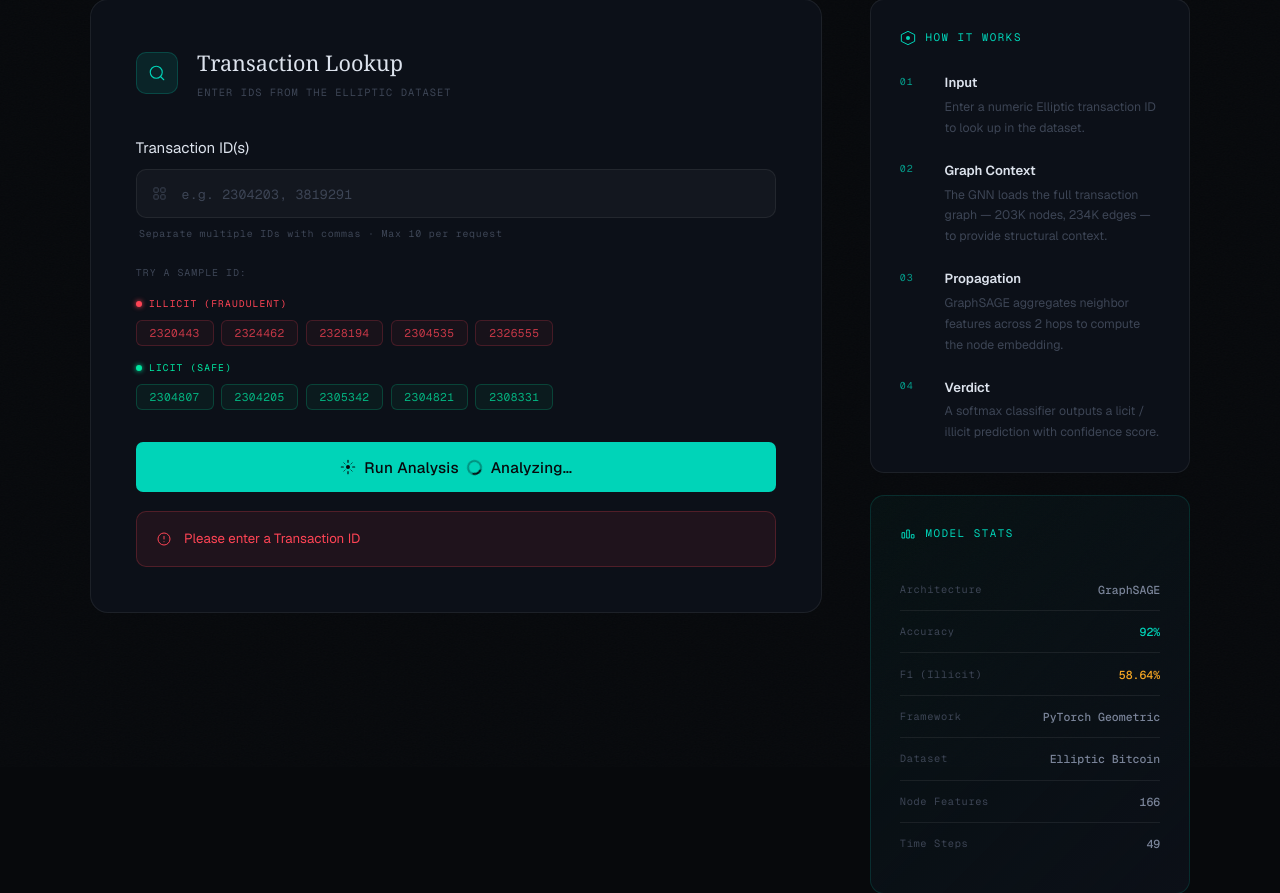
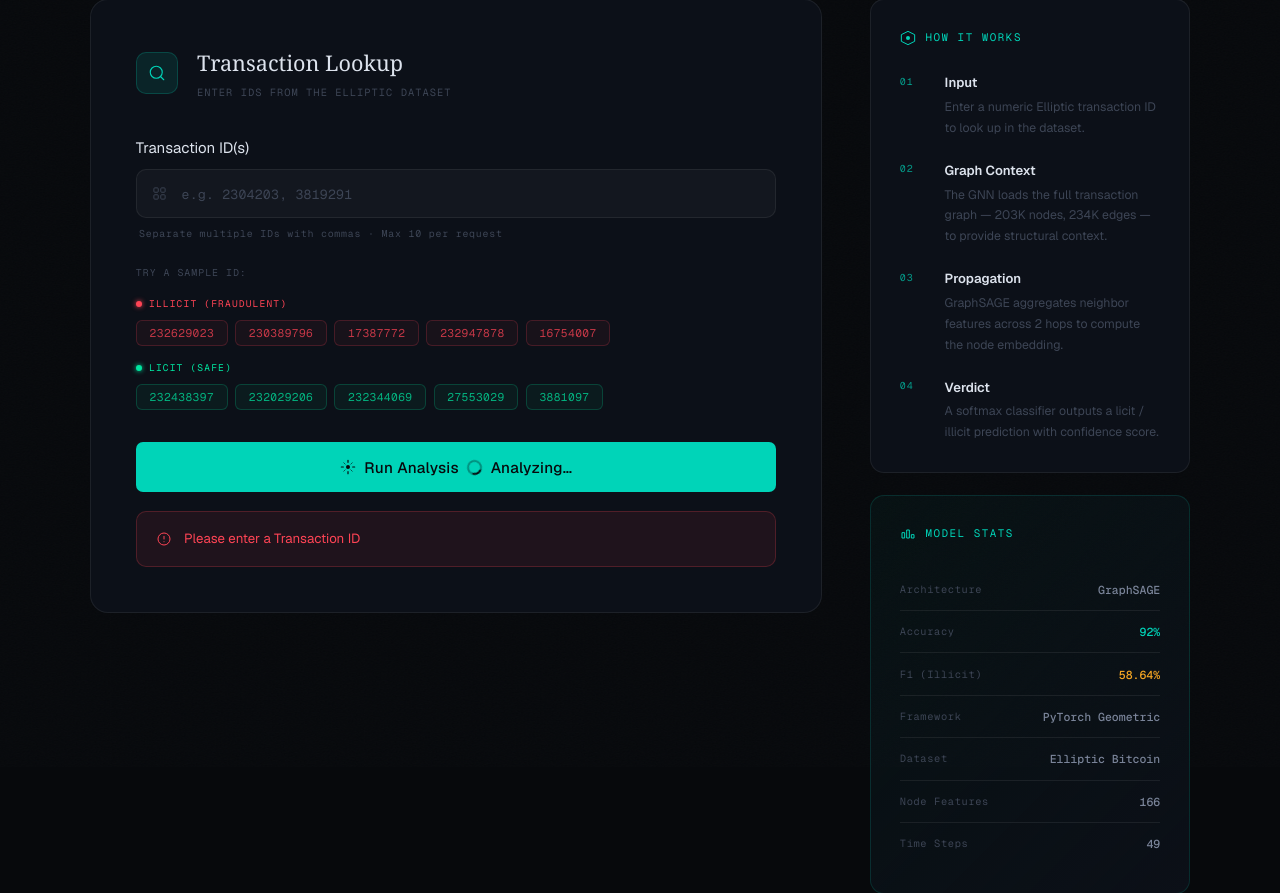
Before and after one commit to Nilansh-garg/fraud-Detection-elliptic-bitcoin, a Flask app: page /predict in a window 1280 px wide. Shown: the part 441-1334 px from the top of the page. Run offline with Flask 3, Linux system fonts and the light colour scheme; some web fonts are replaced.

Commit message:
fix: update sample transaction IDs with valid Elliptic dataset IDs

```diff
--- a/templates/predict.html
+++ b/templates/predict.html
@@ -137,11 +137,11 @@
                     <span class="sample-group-label sample-group-label--illicit">Illicit (Fraudulent)</span>
                   </div>
                   <div class="sample-chips">
-                    <button type="button" class="sample-chip sample-chip--illicit" data-id="2320443">2320443</button>
-                    <button type="button" class="sample-chip sample-chip--illicit" data-id="2324462">2324462</button>
-                    <button type="button" class="sample-chip sample-chip--illicit" data-id="2328194">2328194</button>
-                    <button type="button" class="sample-chip sample-chip--illicit" data-id="2304535">2304535</button>
-                    <button type="button" class="sample-chip sample-chip--illicit" data-id="2326555">2326555</button>
+                    <button type="button" class="sample-chip sample-chip--illicit" data-id="232629023">232629023</button>
+                    <button type="button" class="sample-chip sample-chip--illicit" data-id="230389796">230389796</button>
+                    <button type="button" class="sample-chip sample-chip--illicit" data-id="17387772">17387772</button>
+                    <button type="button" class="sample-chip sample-chip--illicit" data-id="232947878">232947878</button>
+                    <button type="button" class="sample-chip sample-chip--illicit" data-id="16754007">16754007</button>
                   </div>
                 </div>
 
@@ -151,11 +151,11 @@
                     <span class="sample-group-label sample-group-label--licit">Licit (Safe)</span>
                   </div>
                   <div class="sample-chips">
-                    <button type="button" class="sample-chip sample-chip--licit" data-id="2304807">2304807</button>
-                    <button type="button" class="sample-chip sample-chip--licit" data-id="2304205">2304205</button>
-                    <button type="button" class="sample-chip sample-chip--licit" data-id="2305342">2305342</button>
-                    <button type="button" class="sample-chip sample-chip--licit" data-id="2304821">2304821</button>
-                    <button type="button" class="sample-chip sample-chip--licit" data-id="2308331">2308331</button>
+                    <button type="button" class="sample-chip sample-chip--licit" data-id="232438397">232438397</button>
+                    <button type="button" class="sample-chip sample-chip--licit" data-id="232029206">232029206</button>
+                    <button type="button" class="sample-chip sample-chip--licit" data-id="232344069">232344069</button>
+                    <button type="button" class="sample-chip sample-chip--licit" data-id="27553029">27553029</button>
+                    <button type="button" class="sample-chip sample-chip--licit" data-id="3881097">3881097</button>
                   </div>
                 </div>
               </div>
```
